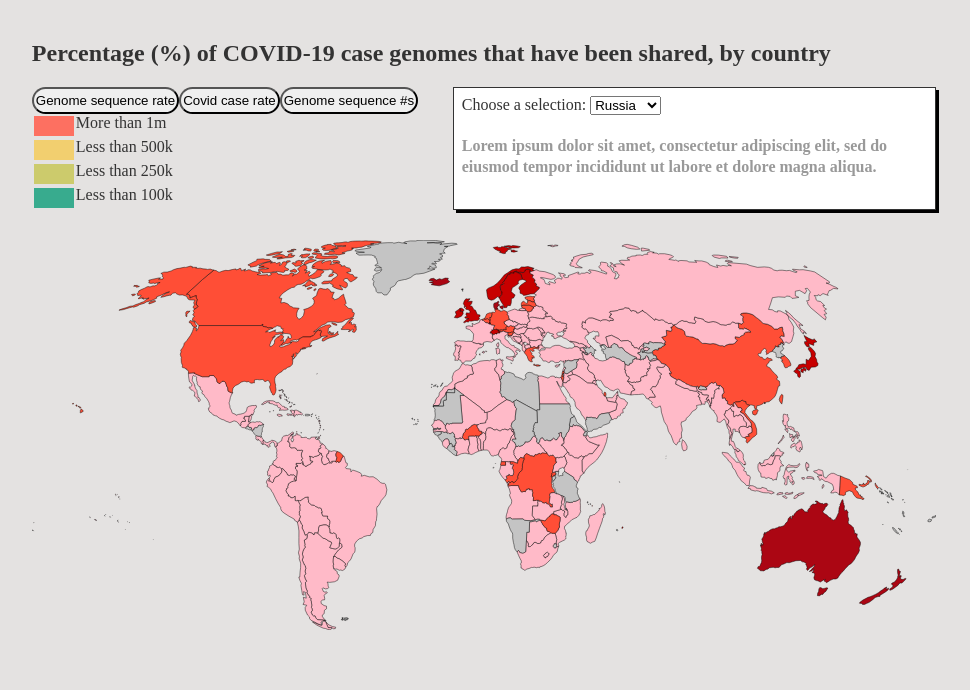
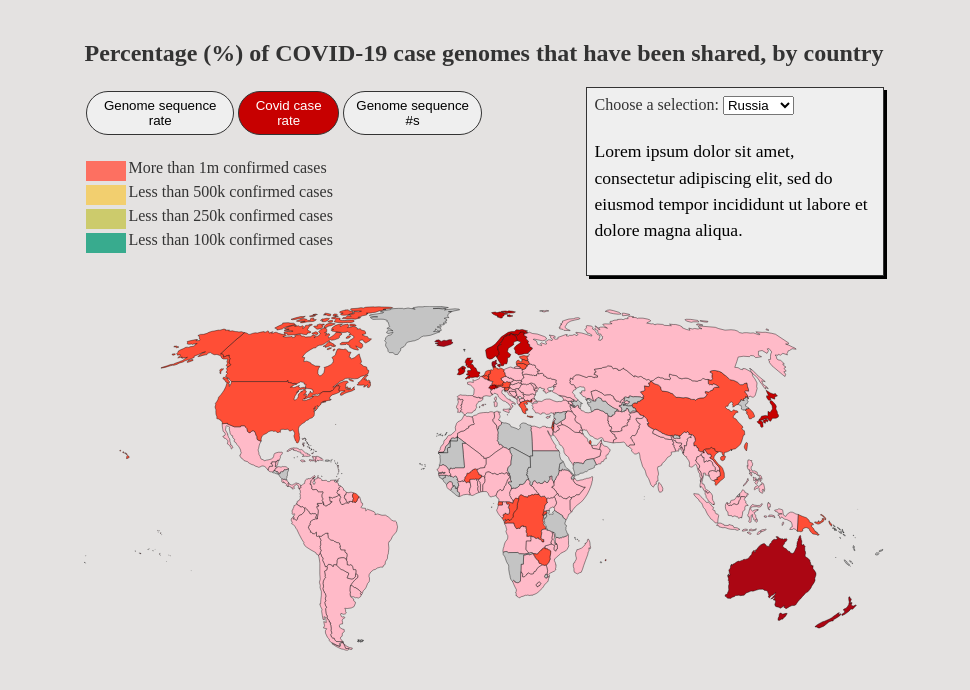
Before and after one commit to juweek/monte-carlo, a website: page index.html in a window 1280 px wide. Both pictures are taken after a click on the button "Covid case rate". Shown: the whole page, without its empty margins (156-1126 px from the left). Drawn offline with nearby package versions, Linux system fonts and the light colour scheme.

Commit message:
button design

```diff
--- a/css/main.css
+++ b/css/main.css
@@ -144,9 +144,10 @@ path {
 #text_container {
   max-width: 500px;
   min-height: 40px;
-  font-size: 1em;
-  line-height: 1.3em;
-  color: #999999;
+  font-size: 1.1em;
+  line-height: 1.5em;
+  color: #000;
+  font-weight: 400;
 }
 
 .uit-map-container {
@@ -157,6 +158,7 @@ path {
 .subhead_content {
   display: flex;
   flex-direction: row;
+  justify-content: space-between;
 }
 
 @media only screen and (max-width: 740px) {
@@ -166,20 +168,29 @@ path {
 }
 
 .countryLookup {
-  background-color: white;
+  background-color: #efefef;
   box-shadow: 3px 3px 0px #000;
   padding: 8px;
   border: 1px solid #333;
+  width: 280px;
 }
 
 .buttonsContainer button {
   border-radius: 100px;
-  padding: 4px 2px;
+  padding: 6px 4px;
+  margin: 4px 2px;
+  border: 1px solid #333;
 }
 
 .buttonsContainer {
   display: flex;
   flex-direction: row;
+  margin-bottom: 20px;
+}
+
+.buttonsContainer .active {
+  background-color: #c70000;
+  color: white;
 }
 
 .sequenceRate .noData{
--- a/index.html
+++ b/index.html
@@ -14,33 +14,33 @@
       <div class="subhead_content">
         <div class="key">
           <div class="buttonsContainer">
-            <button data-filter="sequenceRate">Genome sequence rate</button>
+            <button class="active" data-filter="sequenceRate">Genome sequence rate</button>
             <button data-filter="covidCases">Covid case rate</button>
             <button data-filter="genomeNumbers">Genome sequence #s</button>
             </div>
           <div class="key_block">
             <div class="key_break" style='background-color: #FD7061;'></div>
             <span class="sequenceRate_text visibleText">Under 1% of genomes sequenced</span>
-            <span class="covidCases_text">More than 1m</span>
-            <span class="genomeNumbers_text">Less than 100</span>
+            <span class="covidCases_text">More than 1m confirmed cases</span>
+            <span class="genomeNumbers_text">Less than 100 genomes sequenced</span>
           </div>
           <div class="key_block">
             <div class="key_break" style='background-color: #F2CF6F;'></div>
             <span class="sequenceRate_text visibleText">Over 1% of genomes sequenced</span>
-            <span class="covidCases_text">Less than 500k</span>
-            <span class="genomeNumbers_text">Over 500</span>
+            <span class="covidCases_text">Less than 500k confirmed cases</span>
+            <span class="genomeNumbers_text">Over 500 genomes sequenced</span>
           </div>
           <div class="key_block">
             <div class="key_break" style='background-color: #CCCB6C;'></div>
             <span class="sequenceRate_text visibleText">Over 5% of genomes sequenced</span>
-            <span class="covidCases_text">Less than 250k</span>
-            <span class="genomeNumbers_text">Over 1000</span>
+            <span class="covidCases_text">Less than 250k confirmed cases</span>
+            <span class="genomeNumbers_text">Over 1000 genomes sequenced</span>
           </div>
           <div class="key_block">
             <div class="key_break" style='background-color: #38AB8E;'></div>
             <span class="sequenceRate_text visibleText">Over 10% of genomes sequenced</span>
-            <span class="covidCases_text">Less than 100k</span>
-            <span class="genomeNumbers_text">Over 1500</span>
+            <span class="covidCases_text">Less than 100k confirmed cases</span>
+            <span class="genomeNumbers_text">Over 1500 genomes sequenced</span>
           </div>
         </div>
 
```
Also changed, not shown: build/js/main.js.
